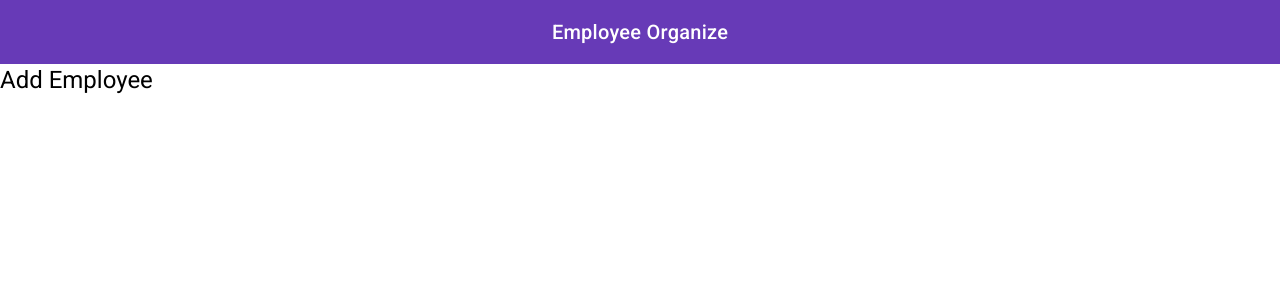
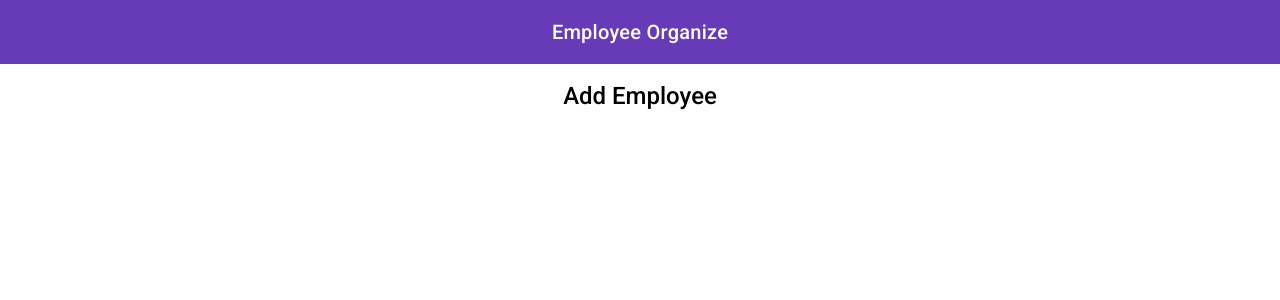
Before and after one commit to laska-adief/employee-organize, an Angular app: page /employee/form in a window 1280 px wide. Shown: the top 300 px of the page. Built offline with nearby package versions, Linux system fonts and the light colour scheme; sample sign-in values are in the browser's storage.

Commit message:
[Employee Organize] add styling tittle in employee-form page

```diff
--- a/src/app/pages/employee/employee-form/employee-form.component.scss
+++ b/src/app/pages/employee/employee-form/employee-form.component.scss
@@ -0,0 +1,7 @@
+section {
+  padding: 1rem ;
+  .title {
+    text-align: center;
+    font-weight: 500;
+  }
+}
```
